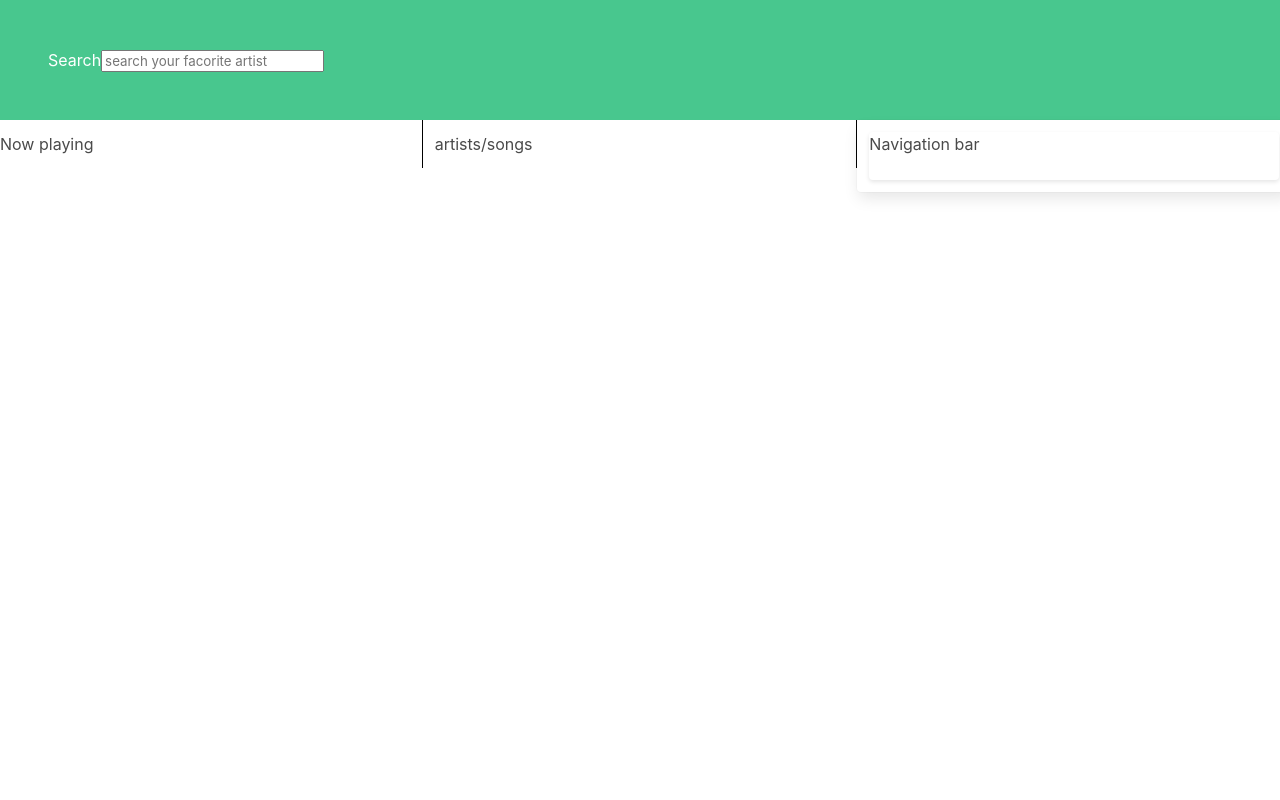
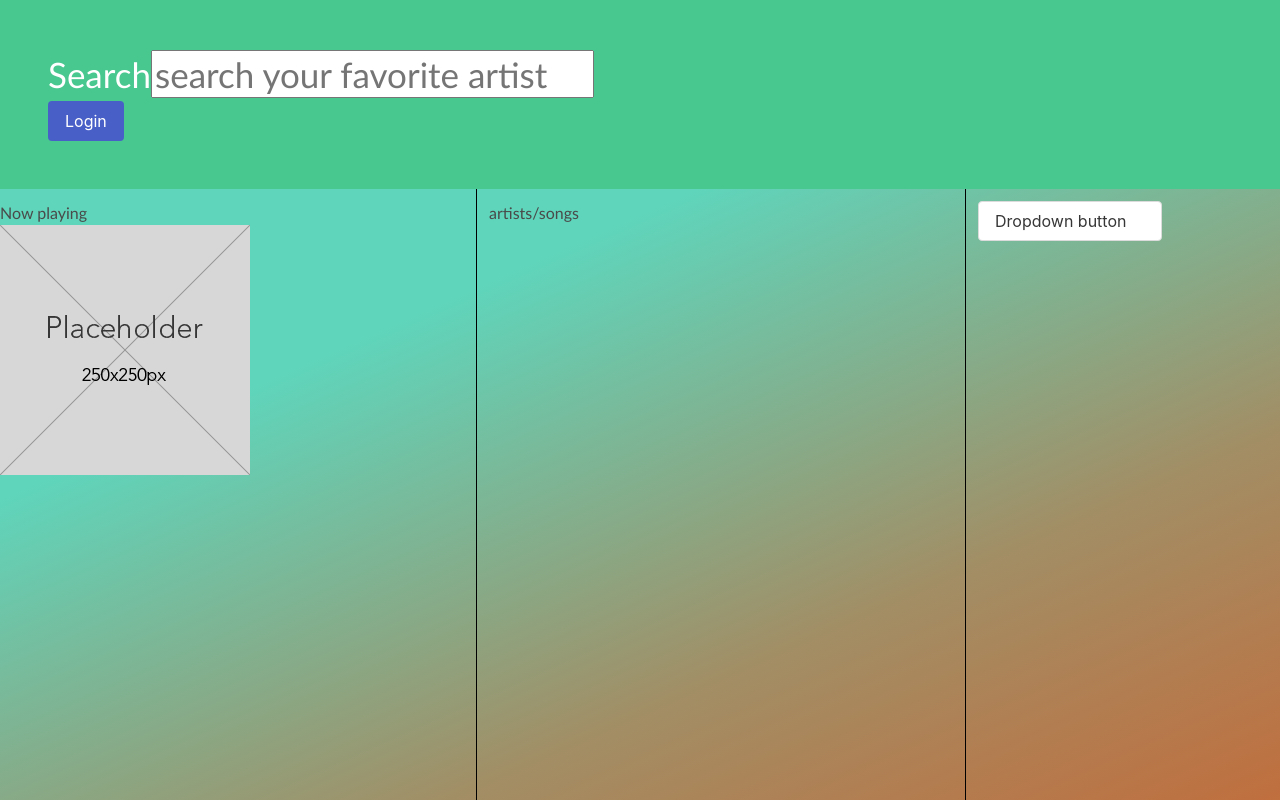
Before and after one commit to justjulio95/music-find, a plain HTML site: page index.html in a window 1280 px wide. Shown: the top 800 px of the page. Drawn offline with nearby package versions, Linux system fonts and the light colour scheme.

Commit message:
updates to color scheme and borders

```diff
--- a/assets/css/style.css
+++ b/assets/css/style.css
@@ -3,4 +3,24 @@
    margin-top: 12px;
    height: 100%;
    overflow: auto;
+   padding-bottom: 100vh;
 }
+
+#search-text, .search {
+   font-size: 35px;
+   font-family: 'Trebuchet MS', 'Lucida Sans Unicode', 'Lucida Grande', 'Lucida Sans', Arial, sans-serif;
+}
+
+.columns {
+   font-family:'Trebuchet MS', 'Lucida Sans Unicode', 'Lucida Grande', 'Lucida Sans', Arial, sans-serif;
+}
+
+body {
+   background: rgb(95,213,187);
+background: linear-gradient(156deg, rgba(95,213,187,1) 27%, rgba(162,142,101,1) 54%, rgba(231,70,12,1) 100%);
+}
+
+#nav {
+   background: rgb(194,52,86);
+background: linear-gradient(39deg, rgba(194,52,86,1) 27%, rgba(116,77,222,1) 54%, rgba(12,211,231,1) 100%);
+}
--- a/index.html
+++ b/index.html
@@ -12,28 +12,30 @@
     <section class="hero is-success">
     <div class="columns navbar level block container.is-widescreen hero-body">
     <div class="search-bar column is-one-quartar ">
-        <h1>Search<input class="search" placeholder="search your facorite artist"></input></h1>
+        <h1 id="search-text">Search<input class="search" placeholder="search your favorite artist"></input></h1>
+        <button onclick="redirection()" class="login button is-link">Login</button>
     </div>
     </div>
     </section>
     <div class="columns">
         <div class="now-playing column is-one-quartar" id="edge-border">
             <h1>Now playing</h1>
+            <img src="./assets/generic-image-placeholder.png" alt="" image is-64x64>
         </div>
         <div class="artist-songs column is-one-quartar" id="edge-border">
             <h1>artists/songs</h1>
         </div>
-        <div class="column navbar-end is-one-quartar block card" id="edge-border">
-            <header class="card-header">
-               <p class="card-header-tittle">Navigation bar</p>
-               <button class="card-header-icon" aria-label="more options">
-                <span class="icon">
+        <div class="dropdown is-active is-one-quarter column" id="edge-border">
+            <div class="dropdown-trigger">
+              <button class="button" aria-haspopup="true" aria-controls="dropdown-menu">
+                <span>Dropdown button</span>
+                <span class="icon is-small">
                   <i class="fas fa-angle-down" aria-hidden="true"></i>
                 </span>
               </button>
-            </header>
-        </div>
-        </div>
+            </div>
+          </div>
+
     <script src="./assets/js/logic.js"></script>
 </body>
 </html>
```
Also changed, not shown: README.md, assets/generic-image-placeholder.png (added), 1 other file.
